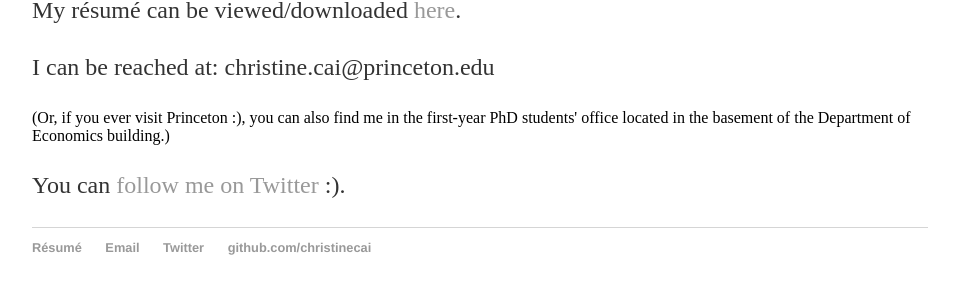
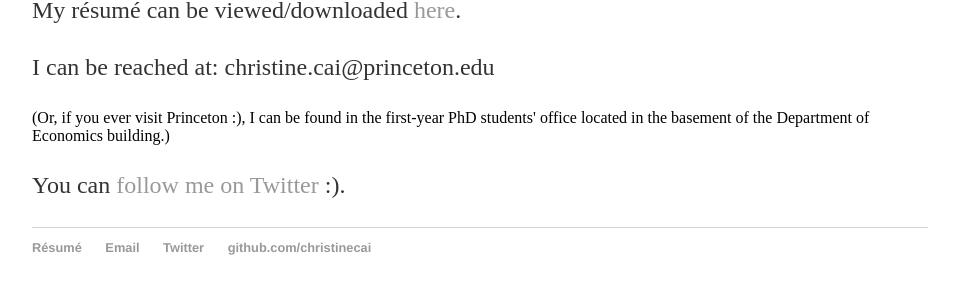
Before and after one commit to christinecai/christinecai.github.io, a Jekyll site: the page built from index.html, in a window 1280 px wide. Shown: the part 669-970 px from the top of the page, without its empty margins (160-1118 px from the left). Built offline with Jekyll 4.4.1, drawn with Linux system fonts in a browser that asks for light colours.

Commit message:
Update index.html

```diff
--- a/index.html
+++ b/index.html
@@ -23,7 +23,7 @@ title: Christine Cai
 	<p>My résumé can be viewed/downloaded <a href="https://www.dropbox.com/s/mrxir24ojigm5g4/resume_website.pdf?dl=0">here</a>.</p>
 
 	<p>I can be reached at: christine.cai@princeton.edu</p>
-	(Or, if you ever visit Princeton :), you can also find me in the first-year PhD students' office located in the basement of the Department of Economics building.) </p>
+	(Or, if you ever visit Princeton :), I can be found in the first-year PhD students' office located in the basement of the Department of Economics building.) </p>
 
 	<p>You can <a href="https://twitter.com/Christine_Cai27">follow me on Twitter</a> :).</p>
 
```
